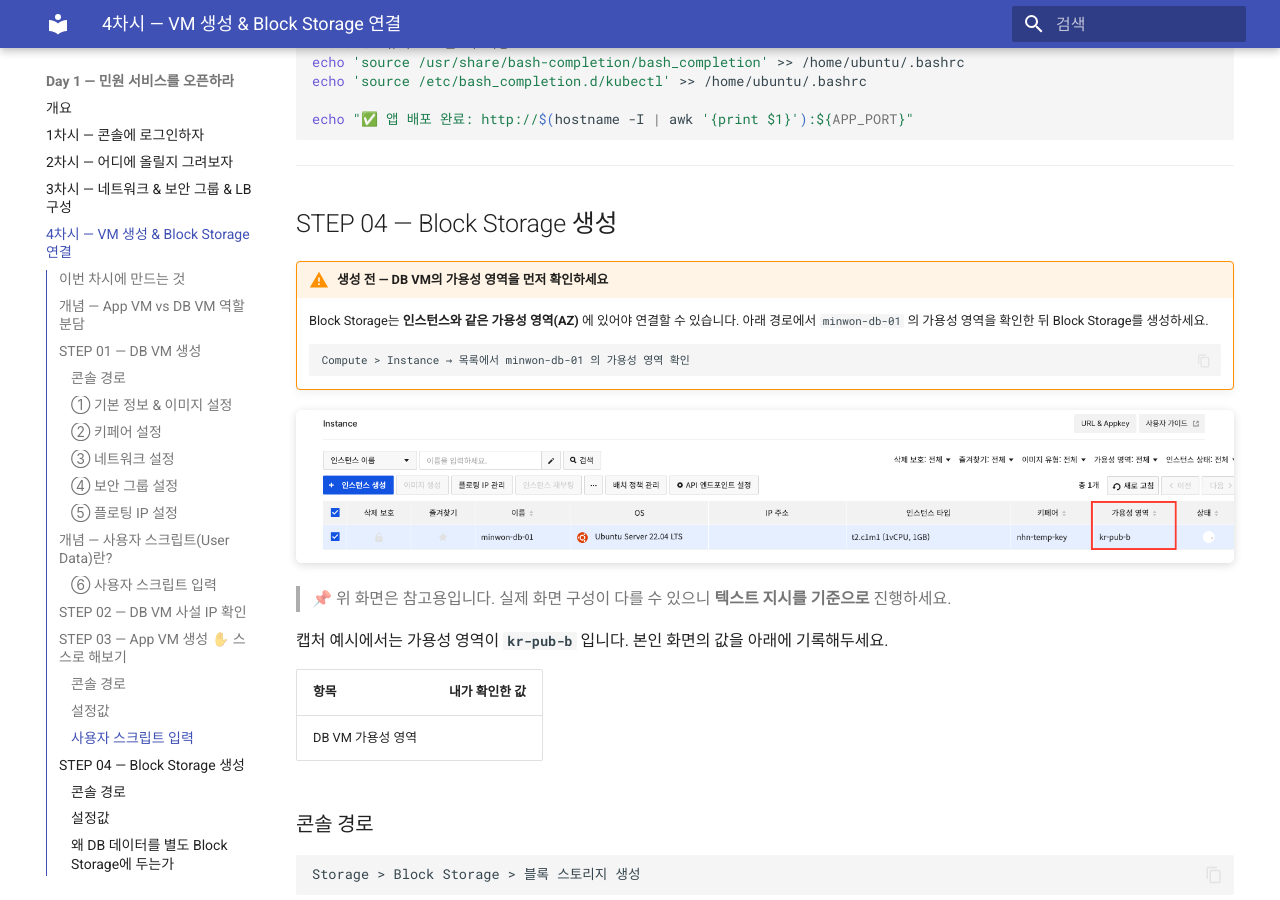
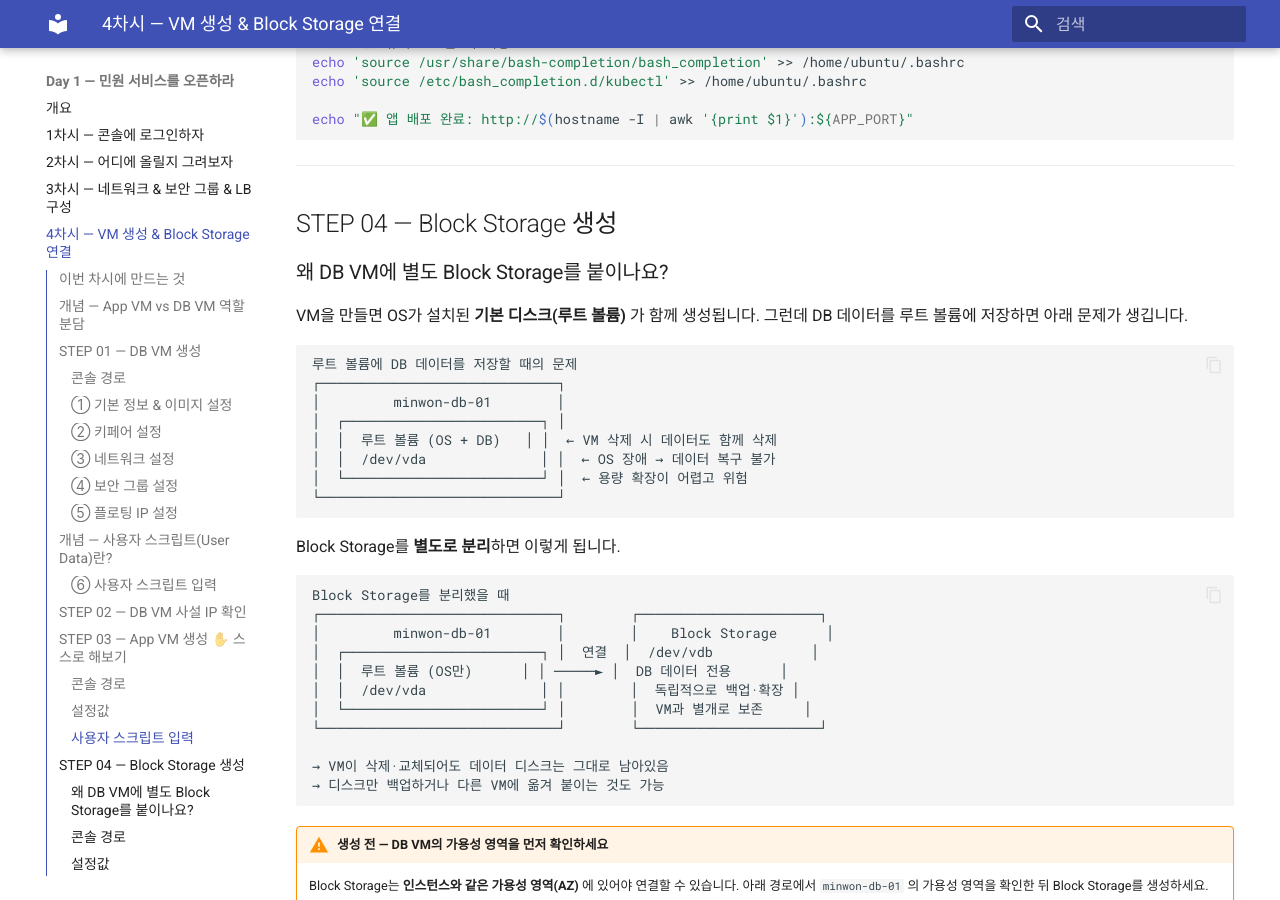
Before and after one commit to skilleat-labs/cloud-native-minwon-lab, an MkDocs documentation site: the page built from docs/day1/session4.md, in a window 1280 px wide and 900 px high, scrolled down 11080 px. Built offline with MkDocs 1.6.1 and Material for MkDocs 9.7.7, drawn with Linux system fonts in a browser that asks for light colours; some of the changed text lies outside the part shown.

Commit message:
docs: 4차시 Windows 키페어 권한 설정 섹션 맨 아래로 이동
Co-Authored-By: Claude Sonnet 4.6 <noreply@anthropic.com>

````diff
--- a/docs/day1/session4.md
+++ b/docs/day1/session4.md
@@ -358,6 +358,38 @@ echo "✅ 앱 배포 완료: http://$(hostname -I | awk '{print $1}'):${APP_PORT
 
 ## STEP 04 — Block Storage 생성
 
+### 왜 DB VM에 별도 Block Storage를 붙이나요?
+
+VM을 만들면 OS가 설치된 **기본 디스크(루트 볼륨)** 가 함께 생성됩니다.
+그런데 DB 데이터를 루트 볼륨에 저장하면 아래 문제가 생깁니다.
+
+```
+루트 볼륨에 DB 데이터를 저장할 때의 문제
+┌─────────────────────────────┐
+│         minwon-db-01        │
+│  ┌────────────────────────┐ │
+│  │  루트 볼륨 (OS + DB)   │ │  ← VM 삭제 시 데이터도 함께 삭제
+│  │  /dev/vda              │ │  ← OS 장애 → 데이터 복구 불가
+│  └────────────────────────┘ │  ← 용량 확장이 어렵고 위험
+└─────────────────────────────┘
+```
+
+Block Storage를 **별도로 분리**하면 이렇게 됩니다.
+
+```
+Block Storage를 분리했을 때
+┌─────────────────────────────┐        ┌──────────────────────┐
+│         minwon-db-01        │        │    Block Storage      │
+│  ┌────────────────────────┐ │  연결  │  /dev/vdb            │
+│  │  루트 볼륨 (OS만)      │ │ ─────► │  DB 데이터 전용      │
+│  │  /dev/vda              │ │        │  독립적으로 백업·확장 │
+│  └────────────────────────┘ │        │  VM과 별개로 보존     │
+└─────────────────────────────┘        └──────────────────────┘
+
+→ VM이 삭제·교체되어도 데이터 디스크는 그대로 남아있음
+→ 디스크만 백업하거나 다른 VM에 옮겨 붙이는 것도 가능
+```
+
 !!! warning "생성 전 — DB VM의 가용성 영역을 먼저 확인하세요"
     Block Storage는 **인스턴스와 같은 가용성 영역(AZ)** 에 있어야 연결할 수 있습니다.
     아래 경로에서 `minwon-db-01` 의 가용성 영역을 확인한 뒤 Block Storage를 생성하세요.
@@ -472,26 +504,7 @@ cd C:\Users\사용자이름\Downloads
 
 > 키페어 `.pem` 파일을 다운로드한 폴더로 이동합니다. 대부분 `Downloads` 폴더에 있습니다.
 
-??? note "③ 키페어 권한 설정 (Windows 필수) — 오류 발생 시 펼치기"
-    Windows는 `.pem` 파일을 다운로드하면 권한이 열려있어서 SSH가 거부됩니다.
-    접속 전에 반드시 아래 명령을 실행하세요.
-
-    ```powershell
-    icacls "MyKey.pem" /inheritance:r /grant:r "$($env:USERNAME):(R)"
-    ```
-
-    이 단계를 건너뛰면 아래 오류가 발생합니다:
-
-    ```
-    @@@@@@@@@@@@@@@@@@@@@@@@@@@@@@@@@@@@@@@@@@@@@@@@@@@@@@@@@@@
-    @         WARNING: UNPROTECTED PRIVATE KEY FILE!          @
-    @@@@@@@@@@@@@@@@@@@@@@@@@@@@@@@@@@@@@@@@@@@@@@@@@@@@@@@@@@@
-    Permissions 0644 for 'MyKey.pem' are too open.
-    Load key "MyKey.pem": bad permissions
-    Permission denied (publickey).
-    ```
-
-**④ SSH 접속**
+**③ SSH 접속**
 
 ```powershell
 ssh -i MyKey.pem ubuntu@<DB-VM-플로팅-IP>
@@ -850,4 +863,27 @@ graph LR
 
 ---
 
+## 부록 — Windows SSH 오류 해결
+
+??? note "키페어 권한 설정 (Windows 필수) — SSH 접속 오류 발생 시 펼치기"
+    Windows는 `.pem` 파일을 다운로드하면 권한이 열려있어서 SSH가 거부됩니다.
+    아래 오류가 발생했다면 명령을 실행한 뒤 다시 접속하세요.
+
+    ```
+    @@@@@@@@@@@@@@@@@@@@@@@@@@@@@@@@@@@@@@@@@@@@@@@@@@@@@@@@@@@
+    @         WARNING: UNPROTECTED PRIVATE KEY FILE!          @
+    @@@@@@@@@@@@@@@@@@@@@@@@@@@@@@@@@@@@@@@@@@@@@@@@@@@@@@@@@@@
+    Permissions 0644 for 'MyKey.pem' are too open.
+    Load key "MyKey.pem": bad permissions
+    Permission denied (publickey).
+    ```
+
+    **해결 방법** — PowerShell에서 실행:
+
+    ```powershell
+    icacls "MyKey.pem" /inheritance:r /grant:r "$($env:USERNAME):(R)"
+    ```
+
+---
+
 **다음 차시**: LB에 App VM을 등록하고 외부에서 접속을 확인합니다.
````
